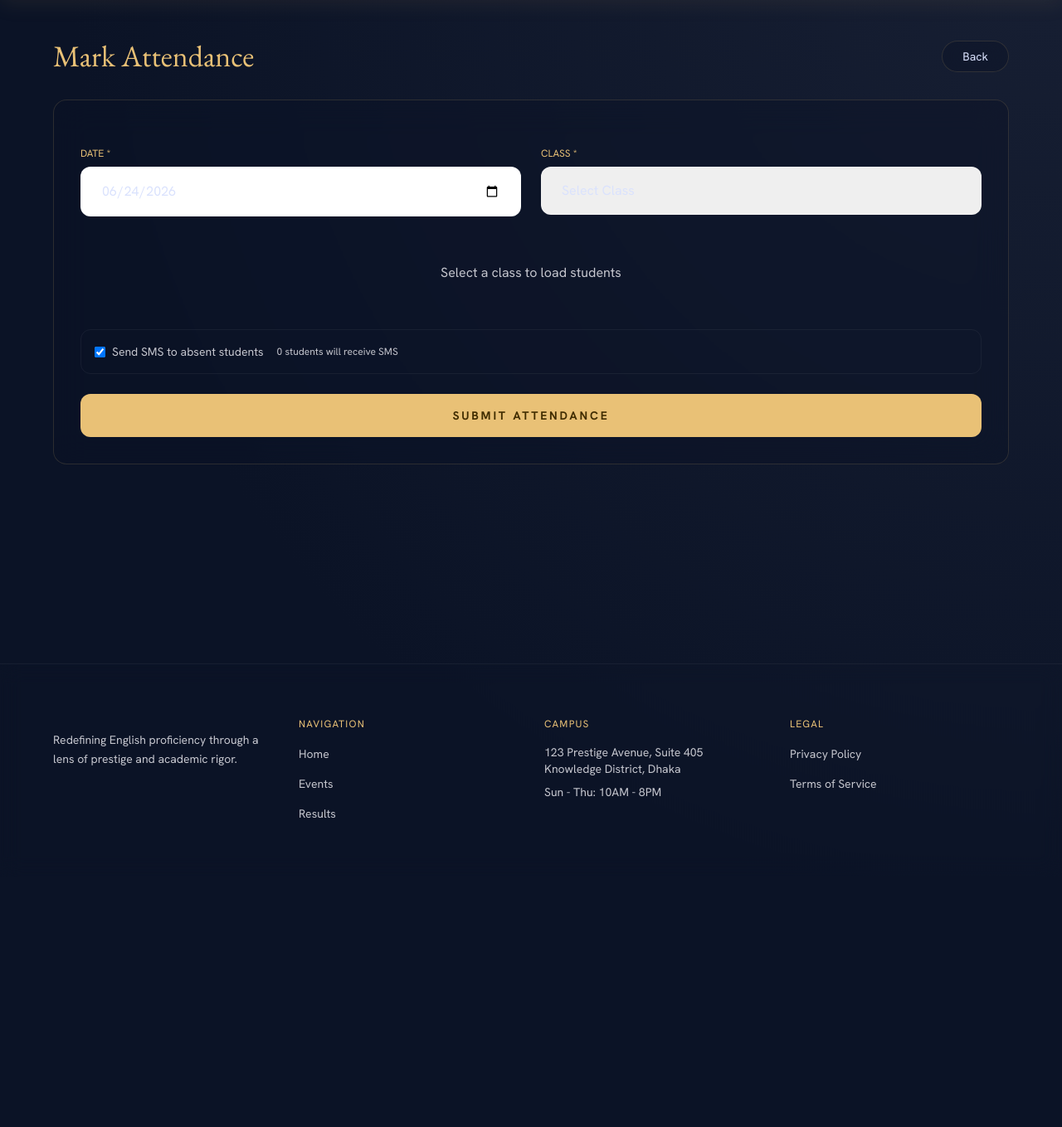
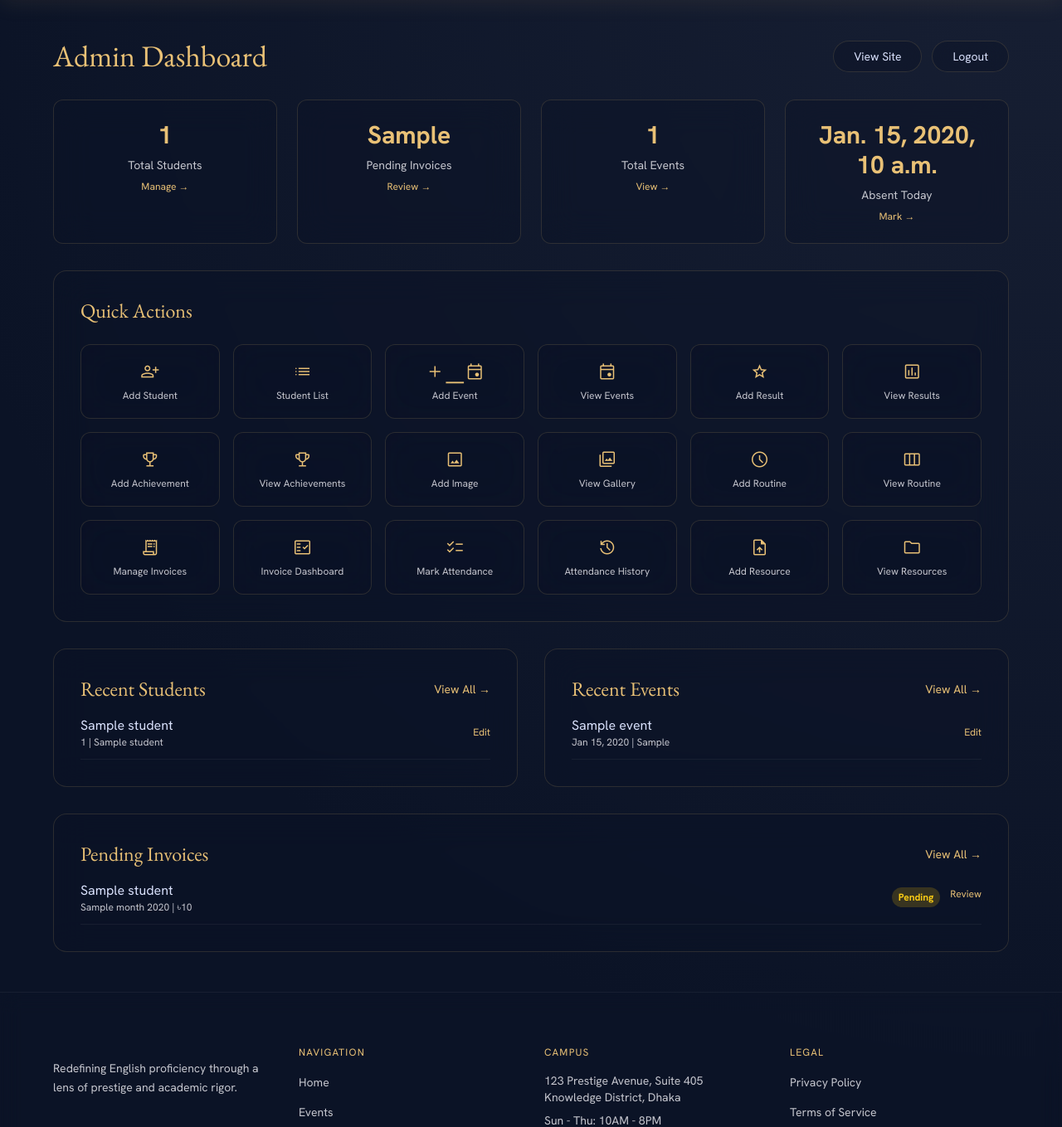
Before and after one commit to taw-ssif26/WhiteCollar, a Django app: template core/templates/core/admin_dashboard.html in a window 1280 px wide. Shown: the part 80-1439 px from the top of the page at 83% size. Before the commit the page ends 1067 px from the top, so only its background shows below. Run offline with Django 5.2, Linux system fonts and the light colour scheme; the template is opened without the code that fills it: most values are stand-ins (such as "Sample title", 1, 10 or a date in 2020); some libraries are stand-ins or nearby versions.

Commit message:
Revamp admin dashboard layout and content
Updated the admin dashboard template to reflect new titles and added sections for statistics, quick actions, recent students, events, and invoices.

```diff
--- a/core/templates/core/admin_dashboard.html
+++ b/core/templates/core/admin_dashboard.html
@@ -1,144 +1,210 @@
 {% extends 'core/base.html' %}
 
-{% block title %}Mark Attendance{% endblock %}
+{% block title %}Admin Dashboard{% endblock %}
 
 {% block content %}
 <div class="min-h-screen py-12 px-4 md:px-12 lg:px-16 max-w-7xl mx-auto">
     <div class="flex flex-col md:flex-row md:items-center md:justify-between gap-4 mb-8">
-        <h1 class="font-display-lg text-3xl md:text-4xl text-secondary font-['EB_Garamond']">Mark Attendance</h1>
-        <a href="{% url 'admin_dashboard' %}" class="glass-card px-6 py-2 rounded-full text-sm hover:border-secondary transition-all">Back</a>
-    </div>
-
-    <div class="glass-card p-8 rounded-2xl">
-        <form method="POST" id="attendanceForm" class="space-y-6">
-            {% csrf_token %}
-
-            <div class="grid grid-cols-1 md:grid-cols-2 gap-6">
-                <div>
-                    <label class="font-label-caps text-xs text-secondary block mb-2">DATE *</label>
-                    <input type="date" name="date" id="attendanceDate" value="{{ today|date:'Y-m-d' }}" required
-                           class="w-full bg-surface-container-highest/30 border border-white/10 rounded-xl px-6 py-4 text-on-surface focus:ring-2 focus:ring-secondary focus:border-secondary transition-all outline-none">
-                </div>
-                <div>
-                    <label class="font-label-caps text-xs text-secondary block mb-2">CLASS *</label>
-                    <select name="class_name" id="classSelect" required
-                            class="w-full bg-surface-container-highest/30 border border-white/10 rounded-xl px-6 py-4 text-on-surface focus:ring-2 focus:ring-secondary focus:border-secondary transition-all outline-none appearance-none">
-                        <option value="" class="bg-surface-container-high">Select Class</option>
-                        {% for class in classes %}
-                        <option value="{{ class.name }}" class="bg-surface-container-high">{{ class.name }} - {{ class.section }}</option>
-                        {% endfor %}
-                    </select>
+        <h1 class="font-display-lg text-3xl md:text-4xl text-secondary font-['EB_Garamond']">Admin Dashboard</h1>
+        <div class="flex gap-3">
+            <a href="{% url 'front_page' %}" class="glass-card px-6 py-2 rounded-full text-sm hover:border-secondary transition-all">View Site</a>
+            <a href="{% url 'logout' %}" class="glass-card px-6 py-2 rounded-full text-sm hover:border-red-500/50 transition-all">Logout</a>
         </div>
     </div>
 
-            <!-- Student List -->
-            <div id="studentList" class="mt-6">
-                <p class="text-on-surface-variant text-center py-8">Select a class to load students</p>
+    <!-- Stats -->
+    <div class="grid grid-cols-1 sm:grid-cols-2 lg:grid-cols-4 gap-6 mb-8">
+        <!-- Total Students -->
+        <div class="glass-card p-6 rounded-xl text-center">
+            <div class="text-3xl text-secondary font-bold">{{ total_students }}</div>
+            <div class="text-on-surface-variant text-sm mt-2">Total Students</div>
+            <a href="{% url 'admin:core_student_changelist' %}" class="text-secondary text-xs hover:underline block mt-2">Manage →</a>
         </div>
 
-            <!-- SMS Option -->
-            <div class="flex items-center gap-4 bg-secondary/5 p-4 rounded-xl border border-white/5">
-                <label class="flex items-center gap-2 text-on-surface-variant cursor-pointer">
-                    <input type="checkbox" name="send_sms" id="sendSms" checked class="rounded border-white/10 bg-surface-container-highest/30">
-                    <span class="text-sm">Send SMS to absent students</span>
-                </label>
-                <span class="text-on-surface-variant text-xs" id="absentCount">0 students will receive SMS</span>
+        <!-- Pending Invoices -->
+        <div class="glass-card p-6 rounded-xl text-center">
+            <div class="text-3xl text-secondary font-bold">{{ pending_invoices }}</div>
+            <div class="text-on-surface-variant text-sm mt-2">Pending Invoices</div>
+            <a href="{% url 'admin:core_invoice_changelist' %}" class="text-secondary text-xs hover:underline block mt-2">Review →</a>
         </div>
 
-            <button type="submit" id="submitBtn"
-                    class="w-full bg-secondary text-on-secondary py-4 rounded-xl font-label-caps text-sm font-bold tracking-[0.2em] hover:shadow-[0_0_30px_rgba(233,193,118,0.4)] transition-all disabled:opacity-50 disabled:cursor-not-allowed">
-                SUBMIT ATTENDANCE
-            </button>
-        </form>
+        <!-- Total Events -->
+        <div class="glass-card p-6 rounded-xl text-center">
+            <div class="text-3xl text-secondary font-bold">{{ total_events }}</div>
+            <div class="text-on-surface-variant text-sm mt-2">Total Events</div>
+            <a href="{% url 'events_view' %}" class="text-secondary text-xs hover:underline block mt-2">View →</a>
+        </div>
+
+        <!-- Absent Today -->
+        <div class="glass-card p-6 rounded-xl text-center">
+            <div class="text-3xl text-secondary font-bold">{{ absent_today }}</div>
+            <div class="text-on-surface-variant text-sm mt-2">Absent Today</div>
+            <a href="{% url 'attendance_manage' %}" class="text-secondary text-xs hover:underline block mt-2">Mark →</a>
         </div>
     </div>
 
-<script>
-document.getElementById('classSelect').addEventListener('change', function() {
-    const className = this.value;
-    const container = document.getElementById('studentList');
-    const submitBtn = document.getElementById('submitBtn');
+    <!-- Quick Actions -->
+    <div class="glass-card p-8 rounded-2xl mb-8">
+        <h3 class="font-headline-md text-2xl text-secondary mb-6 font-['EB_Garamond']">Quick Actions</h3>
+        <div class="grid grid-cols-2 sm:grid-cols-3 lg:grid-cols-6 gap-4">
+            <!-- Student Management -->
+            <a href="{% url 'admin:core_student_add' %}" class="glass-card p-4 rounded-xl text-center hover:border-secondary transition-all">
+                <span class="material-symbols-outlined text-2xl text-secondary block">person_add</span>
+                <span class="text-on-surface-variant text-xs">Add Student</span>
+            </a>
+            <a href="{% url 'admin:core_student_changelist' %}" class="glass-card p-4 rounded-xl text-center hover:border-secondary transition-all">
+                <span class="material-symbols-outlined text-2xl text-secondary block">list</span>
+                <span class="text-on-surface-variant text-xs">Student List</span>
+            </a>
 
-    if (!className) {
-        container.innerHTML = '<p class="text-on-surface-variant text-center py-8">Select a class to load students</p>';
-        return;
-    }
+            <!-- Event Management -->
+            <a href="{% url 'admin:core_event_add' %}" class="glass-card p-4 rounded-xl text-center hover:border-secondary transition-all">
+                <span class="material-symbols-outlined text-2xl text-secondary block">add_event</span>
+                <span class="text-on-surface-variant text-xs">Add Event</span>
+            </a>
+            <a href="{% url 'events_view' %}" class="glass-card p-4 rounded-xl text-center hover:border-secondary transition-all">
+                <span class="material-symbols-outlined text-2xl text-secondary block">event</span>
+                <span class="text-on-surface-variant text-xs">View Events</span>
+            </a>
 
-    submitBtn.disabled = true;
-    container.innerHTML = '<div class="text-center py-8"><div class="inline-block animate-spin rounded-full h-8 w-8 border-4 border-secondary border-t-transparent"></div><p class="text-on-surface-variant mt-2">Loading students...</p></div>';
+            <!-- Result Management -->
+            <a href="{% url 'admin:core_result_add' %}" class="glass-card p-4 rounded-xl text-center hover:border-secondary transition-all">
+                <span class="material-symbols-outlined text-2xl text-secondary block">grade</span>
+                <span class="text-on-surface-variant text-xs">Add Result</span>
+            </a>
+            <a href="{% url 'results_view' %}" class="glass-card p-4 rounded-xl text-center hover:border-secondary transition-all">
+                <span class="material-symbols-outlined text-2xl text-secondary block">assessment</span>
+                <span class="text-on-surface-variant text-xs">View Results</span>
+            </a>
 
-    fetch(`/api/students/?class=${encodeURIComponent(className)}`)
-        .then(response => {
-            if (!response.ok) throw new Error('Network response was not ok');
-            return response.json();
-        })
-        .then(data => {
-            let html = `
-                <div class="flex justify-between items-center mb-4">
-                    <h4 class="font-headline-md text-xl text-secondary font-['EB_Garamond']">Mark Absent Students</h4>
-                    <div class="flex gap-3">
-                        <button type="button" onclick="selectAll()" class="text-secondary text-sm hover:underline">Select All</button>
-                        <button type="button" onclick="deselectAll()" class="text-on-surface-variant text-sm hover:text-secondary hover:underline">Deselect All</button>
+            <!-- Achievement Management -->
+            <a href="{% url 'admin:core_achievement_add' %}" class="glass-card p-4 rounded-xl text-center hover:border-secondary transition-all">
+                <span class="material-symbols-outlined text-2xl text-secondary block">emoji_events</span>
+                <span class="text-on-surface-variant text-xs">Add Achievement</span>
+            </a>
+            <a href="{% url 'achievements_view' %}" class="glass-card p-4 rounded-xl text-center hover:border-secondary transition-all">
+                <span class="material-symbols-outlined text-2xl text-secondary block">trophy</span>
+                <span class="text-on-surface-variant text-xs">View Achievements</span>
+            </a>
+
+            <!-- Gallery Management -->
+            <a href="{% url 'admin:core_gallery_add' %}" class="glass-card p-4 rounded-xl text-center hover:border-secondary transition-all">
+                <span class="material-symbols-outlined text-2xl text-secondary block">image</span>
+                <span class="text-on-surface-variant text-xs">Add Image</span>
+            </a>
+            <a href="{% url 'gallery_view' %}" class="glass-card p-4 rounded-xl text-center hover:border-secondary transition-all">
+                <span class="material-symbols-outlined text-2xl text-secondary block">photo_library</span>
+                <span class="text-on-surface-variant text-xs">View Gallery</span>
+            </a>
+
+            <!-- Routine Management -->
+            <a href="{% url 'admin:core_routine_add' %}" class="glass-card p-4 rounded-xl text-center hover:border-secondary transition-all">
+                <span class="material-symbols-outlined text-2xl text-secondary block">schedule</span>
+                <span class="text-on-surface-variant text-xs">Add Routine</span>
+            </a>
+            <a href="{% url 'routine_view' %}" class="glass-card p-4 rounded-xl text-center hover:border-secondary transition-all">
+                <span class="material-symbols-outlined text-2xl text-secondary block">view_week</span>
+                <span class="text-on-surface-variant text-xs">View Routine</span>
+            </a>
+
+            <!-- Invoice Management -->
+            <a href="{% url 'admin:core_invoice_changelist' %}" class="glass-card p-4 rounded-xl text-center hover:border-secondary transition-all">
+                <span class="material-symbols-outlined text-2xl text-secondary block">receipt_long</span>
+                <span class="text-on-surface-variant text-xs">Manage Invoices</span>
+            </a>
+            <a href="{% url 'invoice_manage' %}" class="glass-card p-4 rounded-xl text-center hover:border-secondary transition-all">
+                <span class="material-symbols-outlined text-2xl text-secondary block">fact_check</span>
+                <span class="text-on-surface-variant text-xs">Invoice Dashboard</span>
+            </a>
+
+            <!-- Attendance Management -->
+            <a href="{% url 'attendance_manage' %}" class="glass-card p-4 rounded-xl text-center hover:border-secondary transition-all">
+                <span class="material-symbols-outlined text-2xl text-secondary block">checklist</span>
+                <span class="text-on-surface-variant text-xs">Mark Attendance</span>
+            </a>
+            <a href="{% url 'attendance_history' %}" class="glass-card p-4 rounded-xl text-center hover:border-secondary transition-all">
+                <span class="material-symbols-outlined text-2xl text-secondary block">history</span>
+                <span class="text-on-surface-variant text-xs">Attendance History</span>
+            </a>
+
+            <!-- Resource Management -->
+            <a href="{% url 'resource_add' %}" class="glass-card p-4 rounded-xl text-center hover:border-secondary transition-all">
+                <span class="material-symbols-outlined text-2xl text-secondary block">upload_file</span>
+                <span class="text-on-surface-variant text-xs">Add Resource</span>
+            </a>
+            <a href="{% url 'resources_view' %}" class="glass-card p-4 rounded-xl text-center hover:border-secondary transition-all">
+                <span class="material-symbols-outlined text-2xl text-secondary block">folder</span>
+                <span class="text-on-surface-variant text-xs">View Resources</span>
+            </a>
         </div>
     </div>
-                <div class="text-on-surface-variant text-sm mb-4">
-                    <span class="text-secondary">ℹ️</span> Only check students who are <span class="text-red-400 font-bold">ABSENT</span>. All others will be marked present.
+
+    <div class="grid grid-cols-1 lg:grid-cols-2 gap-8">
+        <!-- Recent Students -->
+        <div class="glass-card p-8 rounded-2xl">
+            <div class="flex justify-between items-center mb-4">
+                <h3 class="font-headline-md text-2xl text-secondary font-['EB_Garamond']">Recent Students</h3>
+                <a href="{% url 'admin:core_student_changelist' %}" class="text-secondary text-sm hover:underline">View All →</a>
             </div>
-                <div class="grid grid-cols-1 md:grid-cols-2 lg:grid-cols-3 gap-4">
-            `;
+            <div class="space-y-3">
+                {% for student in recent_students|slice:":5" %}
+                <div class="flex items-center justify-between border-b border-white/5 pb-3">
+                    <div>
+                        <div class="text-on-surface">{{ student.name }}</div>
+                        <div class="text-on-surface-variant text-xs">{{ student.student_id }} | {{ student.class_name }}</div>
+                    </div>
+                    <a href="{% url 'admin:core_student_change' student.id %}" class="text-secondary text-xs hover:underline">Edit</a>
+                </div>
+                {% empty %}
+                <p class="text-on-surface-variant">No students added yet. <a href="{% url 'admin:core_student_add' %}" class="text-secondary hover:underline">Add your first student →</a></p>
+                {% endfor %}
+            </div>
+        </div>
 
-            if (data.length === 0) {
-                html += `<p class="text-on-surface-variant col-span-full text-center">No students in this class.</p>`;
-            } else {
-                data.forEach(student => {
-                    html += `
-                        <div class="bg-surface-container-highest/30 p-4 rounded-xl border border-white/5 hover:border-secondary/30 transition-all">
-                            <div class="flex items-start gap-3">
-                                <input type="checkbox" name="absent_${student.id}" value="${student.id}"
-                                       class="mt-1 rounded border-white/10 bg-surface-container-highest/30 text-secondary focus:ring-secondary"
-                                       onchange="updateAbsentCount()">
+        <!-- Recent Events -->
+        <div class="glass-card p-8 rounded-2xl">
+            <div class="flex justify-between items-center mb-4">
+                <h3 class="font-headline-md text-2xl text-secondary font-['EB_Garamond']">Recent Events</h3>
+                <a href="{% url 'events_view' %}" class="text-secondary text-sm hover:underline">View All →</a>
+            </div>
+            <div class="space-y-3">
+                {% for event in recent_events|slice:":5" %}
+                <div class="flex items-center justify-between border-b border-white/5 pb-3">
                     <div>
-                                    <div class="text-on-surface font-semibold">${student.name}</div>
-                                    <div class="text-on-surface-variant text-xs">${student.student_id} | Roll: ${student.roll}</div>
+                        <div class="text-on-surface">{{ event.title }}</div>
+                        <div class="text-on-surface-variant text-xs">{{ event.date|date:"M d, Y" }} | {{ event.event_type|title }}</div>
+                    </div>
+                    <a href="{% url 'admin:core_event_change' event.id %}" class="text-secondary text-xs hover:underline">Edit</a>
+                </div>
+                {% empty %}
+                <p class="text-on-surface-variant">No events yet. <a href="{% url 'admin:core_event_add' %}" class="text-secondary hover:underline">Create your first event →</a></p>
+                {% endfor %}
             </div>
         </div>
     </div>
-                    `;
-                });
-            }
 
-            html += `</div>`;
-            container.innerHTML = html;
-            submitBtn.disabled = false;
-            updateAbsentCount();
-        })
-        .catch(error => {
-            console.error('Error:', error);
-            container.innerHTML = '<p class="text-red-400 text-center py-8">Error loading students. Please try again.</p>';
-            submitBtn.disabled = false;
-        });
-});
-
-function updateAbsentCount() {
-    const checkboxes = document.querySelectorAll('input[name^="absent_"]:checked');
-    const count = checkboxes.length;
-    document.getElementById('absentCount').textContent = `${count} student${count !== 1 ? 's' : ''} will receive SMS`;
-}
-
-function selectAll() {
-    document.querySelectorAll('input[name^="absent_"]').forEach(cb => cb.checked = true);
-    updateAbsentCount();
-}
-
-function deselectAll() {
-    document.querySelectorAll('input[name^="absent_"]').forEach(cb => cb.checked = false);
-    updateAbsentCount();
-}
-
-// Set today's date
-document.addEventListener('DOMContentLoaded', function() {
-    const today = new Date().toISOString().split('T')[0];
-    document.getElementById('attendanceDate').value = today;
-});
-</script>
+    <!-- Recent Invoices -->
+    <div class="glass-card p-8 rounded-2xl mt-8">
+        <div class="flex justify-between items-center mb-4">
+            <h3 class="font-headline-md text-2xl text-secondary font-['EB_Garamond']">Pending Invoices</h3>
+            <a href="{% url 'admin:core_invoice_changelist' %}" class="text-secondary text-sm hover:underline">View All →</a>
+        </div>
+        <div class="space-y-3">
+            {% for invoice in recent_invoices|slice:":5" %}
+            <div class="flex items-center justify-between border-b border-white/5 pb-3">
+                <div>
+                    <div class="text-on-surface">{{ invoice.student.name }}</div>
+                    <div class="text-on-surface-variant text-xs">{{ invoice.month }} {{ invoice.year }} | ৳{{ invoice.amount }}</div>
+                </div>
+                <div class="flex gap-3">
+                    <span class="px-2 py-1 rounded-full text-xs font-bold bg-yellow-500/20 text-yellow-400">Pending</span>
+                    <a href="{% url 'admin:core_invoice_change' invoice.id %}" class="text-secondary text-xs hover:underline">Review</a>
+                </div>
+            </div>
+            {% empty %}
+            <p class="text-on-surface-variant">No pending invoices.</p>
+            {% endfor %}
+        </div>
+    </div>
+</div>
 {% endblock %}
```
Lines whose indentation alone changed are shown as unchanged.
